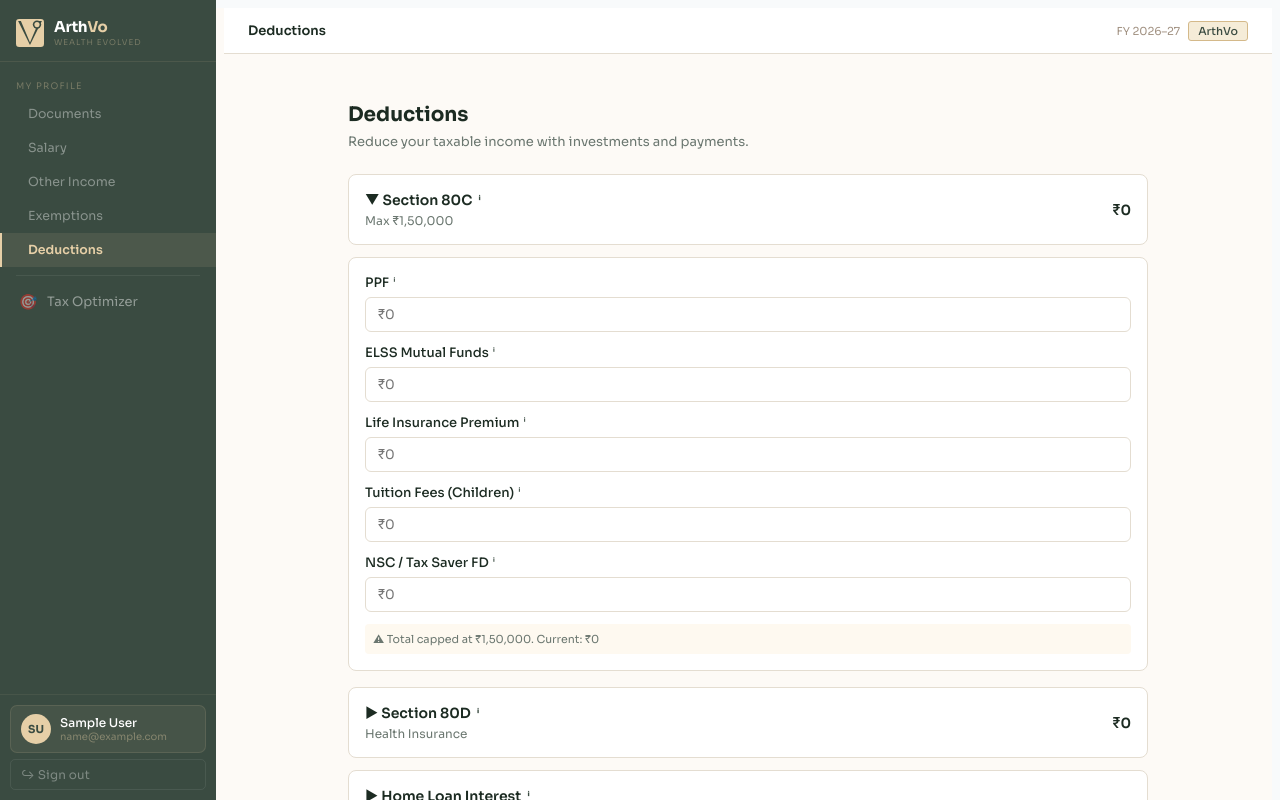
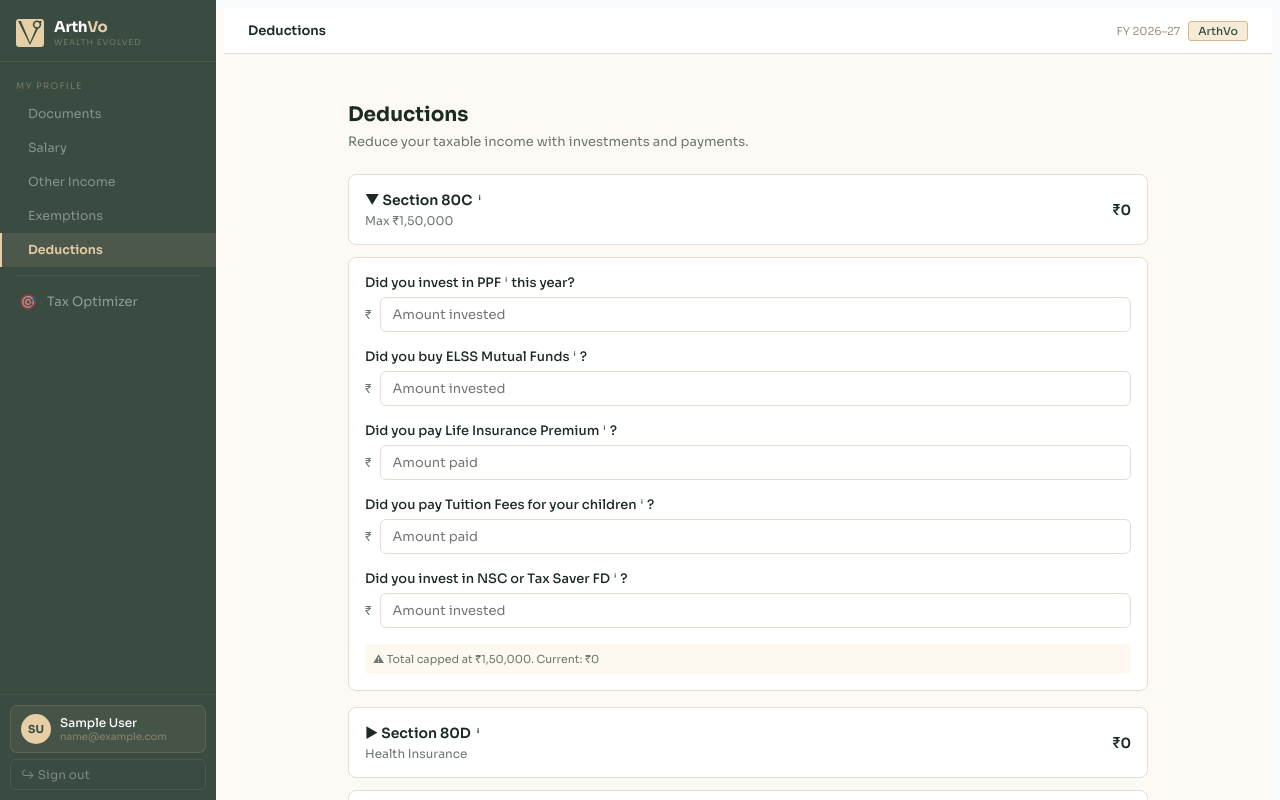
Before and after one commit to kartiktripathi29-design/arthsaathi, a Next.js app: page /dashboard/profile/deductions in a window 1280 px wide. Shown: the top 800 px of the page. Built offline with nearby package versions, Linux system fonts and the light colour scheme; sample sign-in values are in the browser's storage.

Commit message:
fix: rebuild deductions and exemptions pages with proper questions and tooltips

```diff
--- a/src/app/dashboard/profile/deductions/page.tsx
+++ b/src/app/dashboard/profile/deductions/page.tsx
@@ -144,7 +144,7 @@ export default function DeductionsPage() {
       {expanded.includes('80c') && (
         <div style={{ background: C.card, border: `1px solid ${C.border}`, borderRadius: 8, padding: 16, marginBottom: 16 }}>
           {/* PPF */}
-          <div style={{ marginBottom: 12 }}>
+          <div style={{ marginBottom: 16 }}>
             <label
               style={{
                 fontSize: 13,
@@ -156,7 +156,7 @@ export default function DeductionsPage() {
                 marginBottom: 6,
               }}
             >
-              PPF
+              Did you invest in PPF
               <span
                 style={{ fontSize: 11, cursor: 'pointer', color: C.primary }}
                 onMouseEnter={() => setTooltip({ key: 'ppf', text: tooltips.ppf })}
@@ -164,14 +164,17 @@ export default function DeductionsPage() {
               >
                 ⁱ
               </span>
+              this year?
             </label>
+            <div style={{ display: 'flex', alignItems: 'center', gap: 8 }}>
+              <span style={{ fontSize: 12, color: C.muted }}>₹</span>
               <input
                 type="number"
                 value={ded.ppf || ''}
                 onChange={e => saveDeductions({ ...ded, ppf: parseFloat(e.target.value) || 0 })}
-              placeholder="₹0"
+                placeholder="Amount invested"
                 style={{
-                width: '100%',
+                  flex: 1,
                   padding: '8px 12px',
                   border: `1px solid ${C.border}`,
                   borderRadius: 6,
@@ -180,9 +183,10 @@ export default function DeductionsPage() {
                 }}
               />
             </div>
+          </div>
 
           {/* ELSS */}
-          <div style={{ marginBottom: 12 }}>
+          <div style={{ marginBottom: 16 }}>
             <label
               style={{
                 fontSize: 13,
@@ -194,7 +198,7 @@ export default function DeductionsPage() {
                 marginBottom: 6,
               }}
             >
-              ELSS Mutual Funds
+              Did you buy ELSS Mutual Funds
               <span
                 style={{ fontSize: 11, cursor: 'pointer', color: C.primary }}
                 onMouseEnter={() => setTooltip({ key: 'elss', text: tooltips.elss })}
@@ -202,14 +206,17 @@ export default function DeductionsPage() {
               >
                 ⁱ
               </span>
+              ?
             </label>
+            <div style={{ display: 'flex', alignItems: 'center', gap: 8 }}>
+              <span style={{ fontSize: 12, color: C.muted }}>₹</span>
               <input
                 type="number"
                 value={ded.elss || ''}
                 onChange={e => saveDeductions({ ...ded, elss: parseFloat(e.target.value) || 0 })}
-              placeholder="₹0"
+                placeholder="Amount invested"
                 style={{
-                width: '100%',
+                  flex: 1,
                   padding: '8px 12px',
                   border: `1px solid ${C.border}`,
                   borderRadius: 6,
@@ -218,9 +225,10 @@ export default function DeductionsPage() {
                 }}
               />
             </div>
+          </div>
 
           {/* LIC */}
-          <div style={{ marginBottom: 12 }}>
+          <div style={{ marginBottom: 16 }}>
             <label
               style={{
                 fontSize: 13,
@@ -232,7 +240,7 @@ export default function DeductionsPage() {
                 marginBottom: 6,
               }}
             >
-              Life Insurance Premium
+              Did you pay Life Insurance Premium
               <span
                 style={{ fontSize: 11, cursor: 'pointer', color: C.primary }}
                 onMouseEnter={() => setTooltip({ key: 'lic', text: tooltips.lic })}
@@ -240,14 +248,17 @@ export default function DeductionsPage() {
               >
                 ⁱ
               </span>
+              ?
             </label>
+            <div style={{ display: 'flex', alignItems: 'center', gap: 8 }}>
+              <span style={{ fontSize: 12, color: C.muted }}>₹</span>
               <input
                 type="number"
                 value={ded.lic || ''}
                 onChange={e => saveDeductions({ ...ded, lic: parseFloat(e.target.value) || 0 })}
-              placeholder="₹0"
+                placeholder="Amount paid"
                 style={{
-                width: '100%',
+                  flex: 1,
                   padding: '8px 12px',
                   border: `1px solid ${C.border}`,
                   borderRadius: 6,
@@ -256,9 +267,10 @@ export default function DeductionsPage() {
                 }}
               />
             </div>
+          </div>
 
           {/* Tuition */}
-          <div style={{ marginBottom: 12 }}>
+          <div style={{ marginBottom: 16 }}>
             <label
               style={{
                 fontSize: 13,
@@ -270,7 +282,7 @@ export default function DeductionsPage() {
                 marginBottom: 6,
               }}
             >
-              Tuition Fees (Children)
+              Did you pay Tuition Fees for your children
               <span
                 style={{ fontSize: 11, cursor: 'pointer', color: C.primary }}
                 onMouseEnter={() => setTooltip({ key: 'tuition', text: tooltips.tuition })}
@@ -278,14 +290,17 @@ export default function DeductionsPage() {
               >
                 ⁱ
               </span>
+              ?
             </label>
+            <div style={{ display: 'flex', alignItems: 'center', gap: 8 }}>
+              <span style={{ fontSize: 12, color: C.muted }}>₹</span>
               <input
                 type="number"
                 value={ded.tuition || ''}
                 onChange={e => saveDeductions({ ...ded, tuition: parseFloat(e.target.value) || 0 })}
-              placeholder="₹0"
+                placeholder="Amount paid"
                 style={{
-                width: '100%',
+                  flex: 1,
                   padding: '8px 12px',
                   border: `1px solid ${C.border}`,
                   borderRadius: 6,
@@ -294,9 +309,10 @@ export default function DeductionsPage() {
                 }}
               />
             </div>
+          </div>
 
           {/* NSC */}
-          <div style={{ marginBottom: 12 }}>
+          <div style={{ marginBottom: 16 }}>
             <label
               style={{
                 fontSize: 13,
@@ -308,7 +324,7 @@ export default function DeductionsPage() {
                 marginBottom: 6,
               }}
             >
-              NSC / Tax Saver FD
+              Did you invest in NSC or Tax Saver FD
               <span
                 style={{ fontSize: 11, cursor: 'pointer', color: C.primary }}
                 onMouseEnter={() => setTooltip({ key: 'nsc', text: tooltips.nsc })}
@@ -316,14 +332,17 @@ export default function DeductionsPage() {
               >
                 ⁱ
               </span>
+              ?
             </label>
+            <div style={{ display: 'flex', alignItems: 'center', gap: 8 }}>
+              <span style={{ fontSize: 12, color: C.muted }}>₹</span>
               <input
                 type="number"
                 value={ded.nsc || ''}
                 onChange={e => saveDeductions({ ...ded, nsc: parseFloat(e.target.value) || 0 })}
-              placeholder="₹0"
+                placeholder="Amount invested"
                 style={{
-                width: '100%',
+                  flex: 1,
                   padding: '8px 12px',
                   border: `1px solid ${C.border}`,
                   borderRadius: 6,
@@ -331,6 +350,7 @@ export default function DeductionsPage() {
                   fontFamily: 'inherit',
                 }}
               />
+            </div>
           </div>
 
           <div style={{ fontSize: 11, color: C.muted, background: '#FEF9F0', padding: 8, borderRadius: 4, marginTop: 12 }}>
@@ -393,7 +413,7 @@ export default function DeductionsPage() {
               marginBottom: 6,
             }}
           >
-            Self + Family
+            Do you have health insurance for Self + Family
             <span
               style={{ fontSize: 11, cursor: 'pointer', color: C.primary }}
               onMouseEnter={() => setTooltip({ key: 'selfFamily', text: tooltips.selfFamily })}
@@ -401,22 +421,25 @@ export default function DeductionsPage() {
             >
               ⁱ
             </span>
+            ?
           </label>
+          <div style={{ display: 'flex', alignItems: 'center', gap: 8, marginBottom: 12 }}>
+            <span style={{ fontSize: 12, color: C.muted }}>₹</span>
             <input
               type="number"
               value={ded.selfFamily || ''}
               onChange={e => saveDeductions({ ...ded, selfFamily: parseFloat(e.target.value) || 0 })}
-            placeholder="₹0"
+              placeholder="Premium amount"
               style={{
-              width: '100%',
+                flex: 1,
                 padding: '8px 12px',
                 border: `1px solid ${C.border}`,
                 borderRadius: 6,
                 fontSize: 13,
                 fontFamily: 'inherit',
-              marginBottom: 12,
               }}
             />
+          </div>
 
           <label
             style={{
@@ -425,7 +448,7 @@ export default function DeductionsPage() {
               gap: 8,
               fontSize: 13,
               color: C.fg,
-              marginBottom: 12,
+              marginBottom: 16,
               cursor: 'pointer',
             }}
           >
@@ -436,7 +459,7 @@ export default function DeductionsPage() {
               style={{ cursor: 'pointer' }}
             />
             <span style={{ display: 'flex', alignItems: 'center', gap: 4 }}>
-              You/Spouse is 60+ years
+              Are you or your spouse 60+ years old
               <span
                 style={{ fontSize: 11, cursor: 'pointer', color: C.primary }}
                 onMouseEnter={() => setTooltip({ key: 'selfSenior', text: tooltips.selfSenior })}
@@ -444,6 +467,7 @@ export default function DeductionsPage() {
               >
                 ⁱ
               </span>
+              ?
             </span>
           </label>
 
@@ -459,7 +483,7 @@ export default function DeductionsPage() {
               marginTop: 16,
             }}
           >
-            Parents
+            Do you have health insurance for your Parents
             <span
               style={{ fontSize: 11, cursor: 'pointer', color: C.primary }}
               onMouseEnter={() => setTooltip({ key: 'parents', text: tooltips.parents })}
@@ -467,22 +491,25 @@ export default function DeductionsPage() {
             >
               ⁱ
             </span>
+            ?
           </label>
+          <div style={{ display: 'flex', alignItems: 'center', gap: 8, marginBottom: 12 }}>
+            <span style={{ fontSize: 12, color: C.muted }}>₹</span>
             <input
               type="number"
               value={ded.parents || ''}
               onChange={e => saveDeductions({ ...ded, parents: parseFloat(e.target.value) || 0 })}
-            placeholder="₹0"
+              placeholder="Premium amount"
               style={{
-              width: '100%',
+                flex: 1,
                 padding: '8px 12px',
                 border: `1px solid ${C.border}`,
                 borderRadius: 6,
                 fontSize: 13,
                 fontFamily: 'inherit',
-              marginBottom: 12,
               }}
             />
+          </div>
 
           <label
             style={{
@@ -501,7 +528,7 @@ export default function DeductionsPage() {
               style={{ cursor: 'pointer' }}
             />
             <span style={{ display: 'flex', alignItems: 'center', gap: 4 }}>
-              Parents are 60+ years
+              Are your parents 60+ years old
               <span
                 style={{ fontSize: 11, cursor: 'pointer', color: C.primary }}
                 onMouseEnter={() => setTooltip({ key: 'parentsSenior', text: tooltips.parentsSenior })}
@@ -509,6 +536,7 @@ export default function DeductionsPage() {
               >
                 ⁱ
               </span>
+              ?
             </span>
           </label>
         </div>
@@ -557,13 +585,36 @@ export default function DeductionsPage() {
 
       {expanded.includes('homeLoan') && (
         <div style={{ background: C.card, border: `1px solid ${C.border}`, borderRadius: 8, padding: 16, marginBottom: 16 }}>
+          <label
+            style={{
+              fontSize: 13,
+              fontWeight: 500,
+              color: C.fg,
+              display: 'flex',
+              alignItems: 'center',
+              gap: 4,
+              marginBottom: 6,
+            }}
+          >
+            How much home loan interest did you pay
+            <span
+              style={{ fontSize: 11, cursor: 'pointer', color: C.primary }}
+              onMouseEnter={() => setTooltip({ key: 'homeLoan', text: tooltips.homeLoan })}
+              onMouseLeave={() => setTooltip({ key: null, text: '' })}
+            >
+              ⁱ
+            </span>
+            ?
+          </label>
+          <div style={{ display: 'flex', alignItems: 'center', gap: 8 }}>
+            <span style={{ fontSize: 12, color: C.muted }}>₹</span>
             <input
               type="number"
               value={ded.homeLoanInterest || ''}
               onChange={e => saveDeductions({ ...ded, homeLoanInterest: parseFloat(e.target.value) || 0 })}
-            placeholder="₹0"
+              placeholder="Annual interest paid"
               style={{
-              width: '100%',
+                flex: 1,
                 padding: '8px 12px',
                 border: `1px solid ${C.border}`,
                 borderRadius: 6,
@@ -571,6 +622,7 @@ export default function DeductionsPage() {
                 fontFamily: 'inherit',
               }}
             />
+          </div>
           <div style={{ fontSize: 11, color: C.muted, background: '#FEF9F0', padding: 8, borderRadius: 4, marginTop: 12 }}>
             ⚠ Max deduction: ₹2,00,000 for self-occupied property
           </div>
@@ -620,13 +672,36 @@ export default function DeductionsPage() {
 
       {expanded.includes('nps') && (
         <div style={{ background: C.card, border: `1px solid ${C.border}`, borderRadius: 8, padding: 16, marginBottom: 16 }}>
+          <label
+            style={{
+              fontSize: 13,
+              fontWeight: 500,
+              color: C.fg,
+              display: 'flex',
+              alignItems: 'center',
+              gap: 4,
+              marginBottom: 6,
+            }}
+          >
+            Did you contribute to NPS
+            <span
+              style={{ fontSize: 11, cursor: 'pointer', color: C.primary }}
+              onMouseEnter={() => setTooltip({ key: 'nps', text: tooltips.nps })}
+              onMouseLeave={() => setTooltip({ key: null, text: '' })}
+            >
+              ⁱ
+            </span>
+            ?
+          </label>
+          <div style={{ display: 'flex', alignItems: 'center', gap: 8 }}>
+            <span style={{ fontSize: 12, color: C.muted }}>₹</span>
             <input
               type="number"
               value={ded.nps || ''}
               onChange={e => saveDeductions({ ...ded, nps: parseFloat(e.target.value) || 0 })}
-            placeholder="₹0"
+              placeholder="Amount contributed"
               style={{
-              width: '100%',
+                flex: 1,
                 padding: '8px 12px',
                 border: `1px solid ${C.border}`,
                 borderRadius: 6,
@@ -634,6 +709,7 @@ export default function DeductionsPage() {
                 fontFamily: 'inherit',
               }}
             />
+          </div>
           <div style={{ fontSize: 11, color: C.muted, background: '#FEF9F0', padding: 8, borderRadius: 4, marginTop: 12 }}>
             ℹ Additional ₹50,000 over Section 80C limit. Total 80C + NPS = ₹2,00,000 max.
           </div>
```
Also changed, not shown: src/app/dashboard/profile/exemptions/page.tsx (+8 -8 lines). Lines whose indentation alone changed are shown as unchanged.
